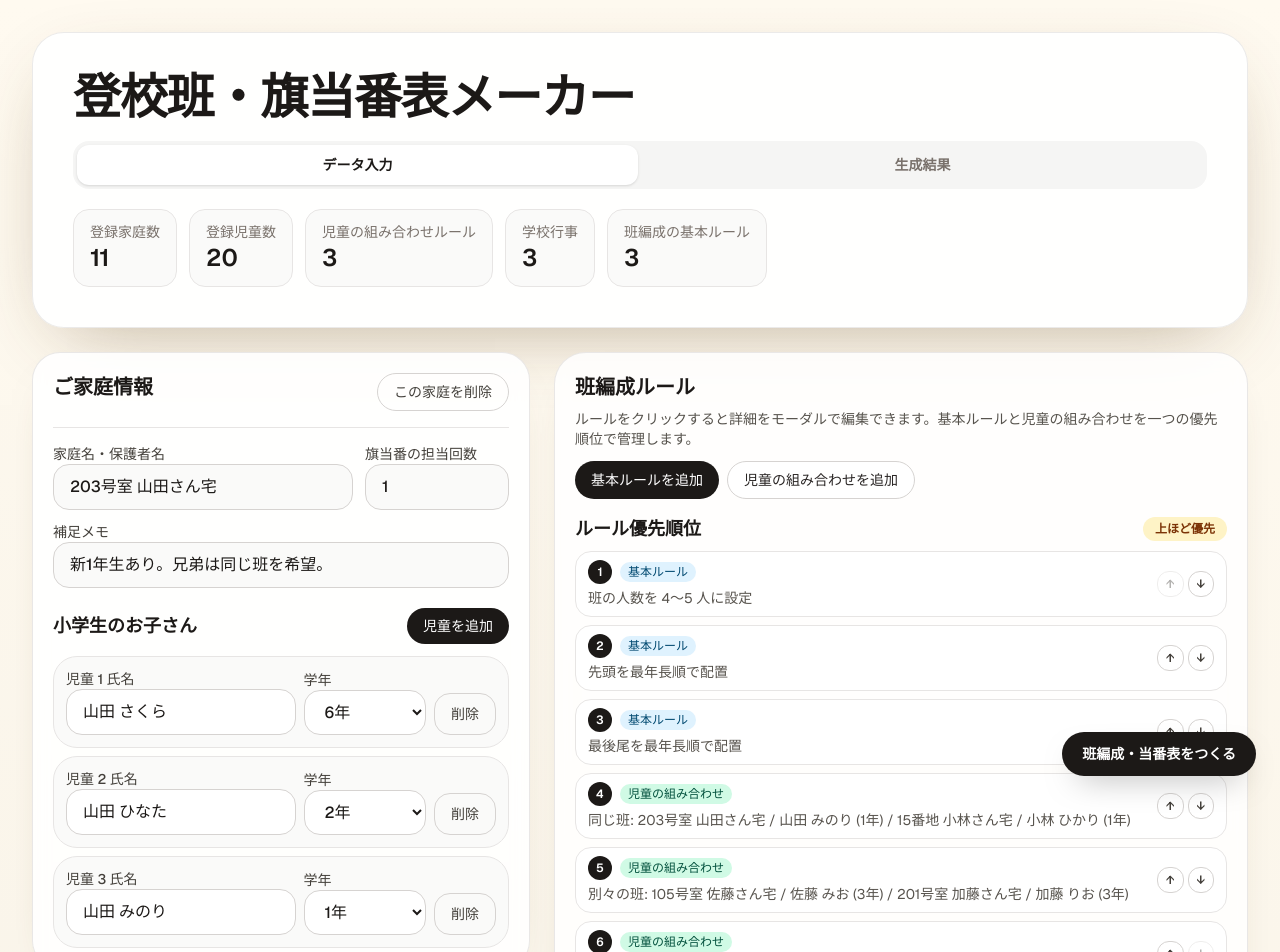
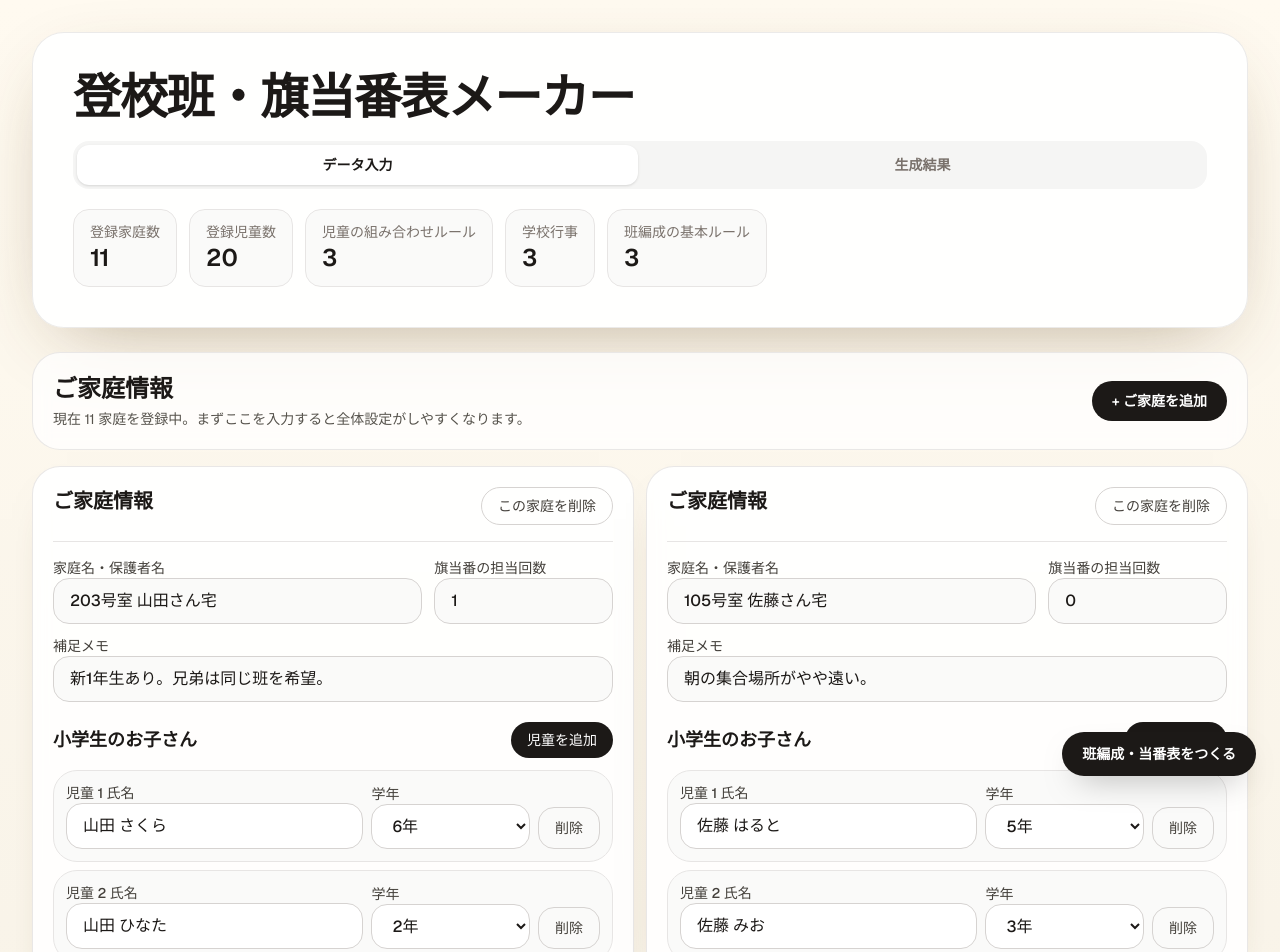
Before and after one commit to kusa-mochi/shudan-toko-maker, a Next.js app in the folder shudan-toko-maker/: page / in a window 1280 px wide. Shown: the top 952 px of the page. Built offline with nearby package versions, Linux system fonts and the light colour scheme.

Commit message:
レイアウト調整。
左右ペインに分かれた表示を廃し、1カラム構成に変更。画面の横幅に応じてご家庭情報カードを2列レイアウトで表示するようにした。班編成ルール等の開閉時アニメーションを追加。

```diff
--- a/shudan-toko-maker/app/components/HouseholdEditorCard.tsx
+++ b/shudan-toko-maker/app/components/HouseholdEditorCard.tsx
@@ -86,9 +86,9 @@ export function HouseholdEditorCard({ household, householdIndex }: HouseholdEdit
           {household.children.map((child, childIndex) => (
             <div
               key={child.id}
-              className="grid gap-2 rounded-3xl border border-stone-200 bg-stone-50 p-3 md:grid-cols-[1.5fr_0.8fr_auto] md:items-end"
+              className="grid grid-cols-[minmax(0,1fr)_6.75rem_auto] items-end gap-2 rounded-3xl border border-stone-200 bg-stone-50 p-3 md:grid-cols-[1.5fr_0.8fr_auto]"
             >
-              <label className="space-y-2 text-sm font-medium text-stone-700">
+              <label className="min-w-0 space-y-2 text-sm font-medium text-stone-700">
                 児童 {childIndex + 1} 氏名
                 <input
                   type="text"
@@ -117,7 +117,7 @@ export function HouseholdEditorCard({ household, householdIndex }: HouseholdEdit
               <button
                 type="button"
                 onClick={() => removeChild(household.id, child.id)}
-                className="rounded-2xl border border-stone-300 px-4 py-2.5 text-sm font-medium text-stone-700 transition hover:border-stone-900 hover:text-stone-900"
+                className="justify-self-end self-end whitespace-nowrap rounded-2xl border border-stone-300 px-4 py-2.5 text-sm font-medium text-stone-700 transition hover:border-stone-900 hover:text-stone-900"
               >
                 削除
               </button>
--- a/shudan-toko-maker/app/components/HouseholdFormSection.tsx
+++ b/shudan-toko-maker/app/components/HouseholdFormSection.tsx
@@ -1,28 +1,90 @@
 "use client";
 
+import { useEffect, useRef, useState } from "react";
 import { usePlannerContext } from "./PlannerContext";
 import { HouseholdEditorCard } from "./HouseholdEditorCard";
 
 export function HouseholdFormSection() {
   const { households, addHousehold } = usePlannerContext();
+  const bottomAddButtonRef = useRef<HTMLButtonElement | null>(null);
+  const [isBottomAddVisible, setIsBottomAddVisible] = useState(true);
+
+  useEffect(() => {
+    const target = bottomAddButtonRef.current;
+
+    if (!target) {
+      return;
+    }
+
+    const observer = new IntersectionObserver(
+      ([entry]) => {
+        setIsBottomAddVisible(entry.isIntersecting);
+      },
+      {
+        threshold: 0.25,
+      },
+    );
+
+    observer.observe(target);
+
+    return () => {
+      observer.disconnect();
+    };
+  }, [households.length]);
+
+  const addButtonClassName =
+    "flex items-center justify-center rounded-[28px] border border-dashed border-stone-400 bg-white/70 px-6 py-4 text-base font-semibold text-stone-800 transition hover:border-stone-900 hover:bg-white";
 
   return (
-    <div className="space-y-3">
-      {households.map((household, householdIndex) => (
-        <HouseholdEditorCard
-          key={household.id}
-          household={household}
-          householdIndex={householdIndex}
-        />
-      ))}
-
+    <section className="space-y-4">
+      <header className="rounded-[28px] border border-stone-200/90 bg-white/75 p-4 backdrop-blur sm:p-5">
+        <div className="flex flex-col gap-3 sm:flex-row sm:items-center sm:justify-between">
+          <div>
+            <h2 className="text-2xl font-semibold text-stone-900">ご家庭情報</h2>
+            <p className="mt-1 text-sm text-stone-600">
+              現在 {households.length} 家庭を登録中。まずここを入力すると全体設定がしやすくなります。
+            </p>
+          </div>
           <button
             type="button"
             onClick={addHousehold}
-        className="flex w-full items-center justify-center rounded-[28px] border border-dashed border-stone-400 bg-white/70 px-6 py-4 text-base font-semibold text-stone-800 transition hover:border-stone-900 hover:bg-white"
+            className="rounded-full bg-stone-900 px-5 py-2.5 text-sm font-semibold text-white transition hover:bg-stone-700"
+          >
+            + ご家庭を追加
+          </button>
+        </div>
+      </header>
+
+      <div className="space-y-3">
+        <div className="flex flex-col gap-3 md:flex-row md:flex-wrap">
+          {households.map((household, householdIndex) => (
+            <div key={household.id} className="w-full md:basis-[calc(50%-0.375rem)] md:max-w-[calc(50%-0.375rem)]">
+              <HouseholdEditorCard household={household} householdIndex={householdIndex} />
+            </div>
+          ))}
+        </div>
+
+        <button
+          ref={bottomAddButtonRef}
+          type="button"
+          onClick={addHousehold}
+          className={`${addButtonClassName} w-full`}
         >
           ご家庭を追加する
         </button>
+
+        {!isBottomAddVisible ? (
+          <div className="pointer-events-none fixed bottom-4 left-4 z-40 sm:bottom-6 sm:left-6">
+            <button
+              type="button"
+              onClick={addHousehold}
+              className="pointer-events-auto inline-flex items-center rounded-full bg-amber-400 px-4 py-2.5 text-sm font-semibold text-stone-900 shadow-[0_14px_32px_-16px_rgba(0,0,0,0.5)] transition hover:bg-amber-300"
+            >
+              + ご家庭を追加
+            </button>
           </div>
+        ) : null}
+      </div>
+    </section>
   );
 }
--- /dev/null
+++ b/shudan-toko-maker/app/components/InputSupportAccordion.tsx
@@ -0,0 +1,96 @@
+"use client";
+
+import { useState } from "react";
+import { FlagDutySettingsPanel } from "./FlagDutySettingsPanel";
+import { PairRulesPanel } from "./PairRulesPanel";
+import { SchoolEventsPanel } from "./SchoolEventsPanel";
+
+type SupportPanelKey = "rules" | "events" | "duty";
+
+type SupportPanelItem = {
+  key: SupportPanelKey;
+  title: string;
+  description: string;
+};
+
+const supportPanels: SupportPanelItem[] = [
+  {
+    key: "rules",
+    title: "班編成ルール",
+    description: "優先順位付きの基本ルールと児童の組み合わせを設定",
+  },
+  {
+    key: "events",
+    title: "学校行事",
+    description: "行事がある日の対象学年を旗当番候補から除外",
+  },
+  {
+    key: "duty",
+    title: "旗当番表の生成条件",
+    description: "開始日と生成週数を設定",
+  },
+];
+
+function renderPanel(panelKey: SupportPanelKey) {
+  if (panelKey === "rules") {
+    return <PairRulesPanel />;
+  }
+
+  if (panelKey === "events") {
+    return <SchoolEventsPanel />;
+  }
+
+  return <FlagDutySettingsPanel />;
+}
+
+export function InputSupportAccordion() {
+  const [openPanel, setOpenPanel] = useState<SupportPanelKey | null>("rules");
+
+  return (
+    <section className="rounded-[32px] border border-stone-200/90 bg-white/70 p-4 shadow-[0_18px_45px_-35px_rgba(87,58,18,0.45)] backdrop-blur sm:p-5">
+      <header>
+        <h2 className="text-2xl font-semibold text-stone-900">詳細条件</h2>
+        <p className="mt-2 text-sm leading-6 text-stone-600">
+          ご家庭情報の入力後に必要な項目だけ開いて設定できます。
+        </p>
+      </header>
+
+      <div className="mt-4 space-y-3">
+        {supportPanels.map((panel) => {
+          const isOpen = openPanel === panel.key;
+
+          return (
+            <section
+              key={panel.key}
+              className="overflow-hidden rounded-3xl border border-stone-200 bg-white/75"
+            >
+              <button
+                type="button"
+                onClick={() => setOpenPanel((current) => (current === panel.key ? null : panel.key))}
+                aria-expanded={isOpen}
+                aria-controls={`support-panel-${panel.key}`}
+                className="flex w-full items-center justify-between gap-4 px-4 py-3 text-left sm:px-5"
+              >
+                <div>
+                  <h3 className="text-lg font-semibold text-stone-900">{panel.title}</h3>
+                  <p className="mt-1 text-sm text-stone-600">{panel.description}</p>
+                </div>
+                <span className="rounded-full border border-stone-300 bg-white px-3 py-1 text-xs font-semibold text-stone-700">
+                  {isOpen ? "表示中" : "開く"}
+                </span>
+              </button>
+
+              <div
+                id={`support-panel-${panel.key}`}
+                aria-hidden={!isOpen}
+                className={`grid transition-[grid-template-rows,opacity] duration-300 ease-out ${isOpen ? "grid-rows-[1fr] opacity-100" : "grid-rows-[0fr] opacity-0"}`}
+              >
+                <div className="min-h-0 overflow-hidden px-3 pb-3 sm:px-4 sm:pb-4">{renderPanel(panel.key)}</div>
+              </div>
+            </section>
+          );
+        })}
+      </div>
+    </section>
+  );
+}
--- a/shudan-toko-maker/app/components/PlannerApp.tsx
+++ b/shudan-toko-maker/app/components/PlannerApp.tsx
@@ -2,12 +2,10 @@
 
 import { PlannerProvider, usePlannerContext } from "./PlannerContext";
 import { FlagDutyPlanPanel } from "./FlagDutyPlanPanel";
-import { FlagDutySettingsPanel } from "./FlagDutySettingsPanel";
 import { GroupPlanPanel } from "./GroupPlanPanel";
 import { HouseholdFormSection } from "./HouseholdFormSection";
-import { PairRulesPanel } from "./PairRulesPanel";
+import { InputSupportAccordion } from "./InputSupportAccordion";
 import { PlannerHero } from "./PlannerHero";
-import { SchoolEventsPanel } from "./SchoolEventsPanel";
 
 function PlannerContent() {
   const { activeTab, isPlanStale, generatePlans } = usePlannerContext();
@@ -23,14 +21,9 @@ function PlannerContent() {
         <PlannerHero />
 
         {activeTab === "input" && (
-          <section className="grid gap-6 xl:grid-cols-[1.45fr_0.95fr]">
+          <section className="space-y-6">
             <HouseholdFormSection />
-
-            <div className="space-y-4 xl:sticky xl:top-6 xl:self-start">
-              <PairRulesPanel />
-              <SchoolEventsPanel />
-              <FlagDutySettingsPanel />
-            </div>
+            <InputSupportAccordion />
           </section>
         )}
 
```
Lines whose indentation alone changed are shown as unchanged.
